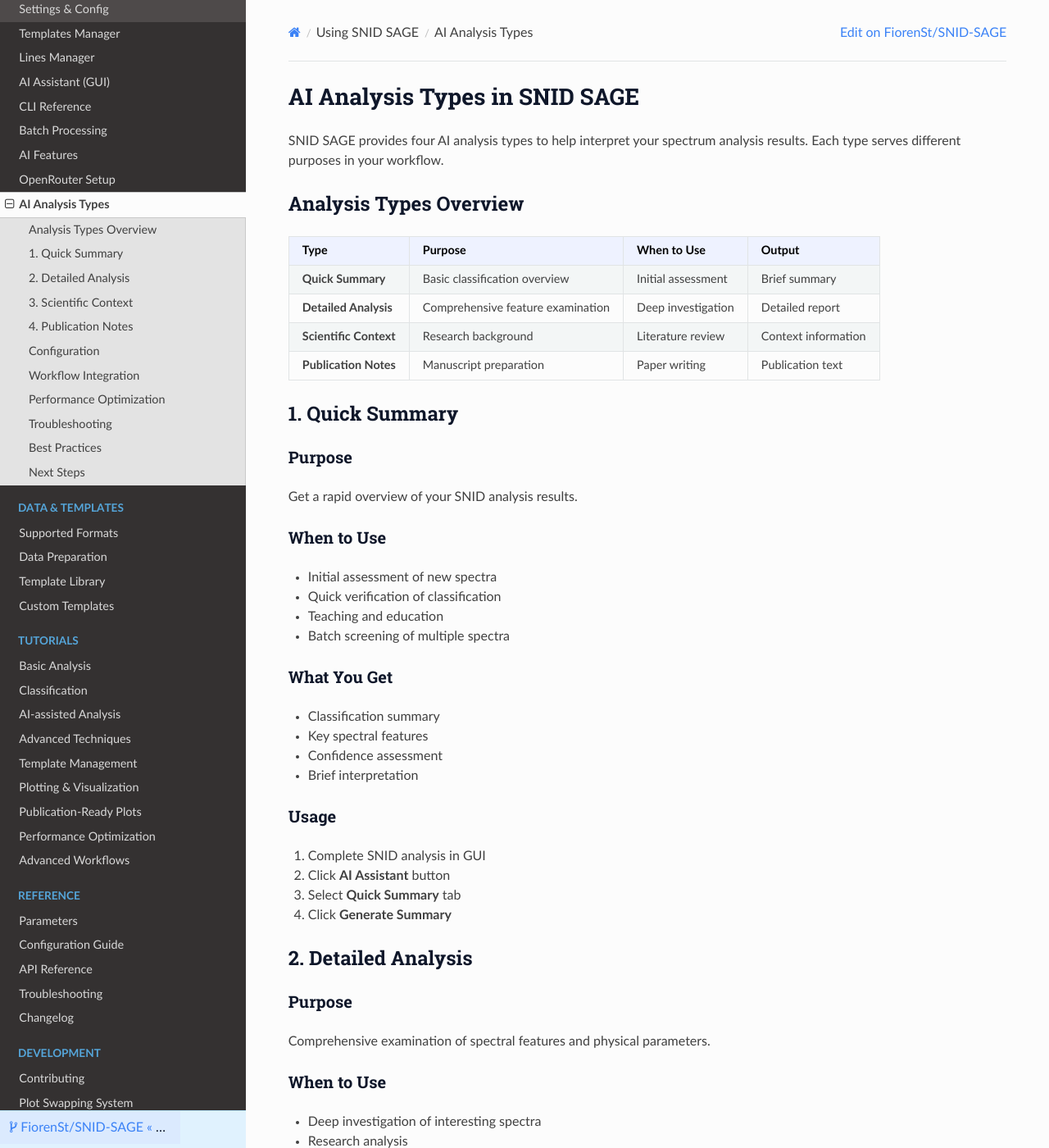
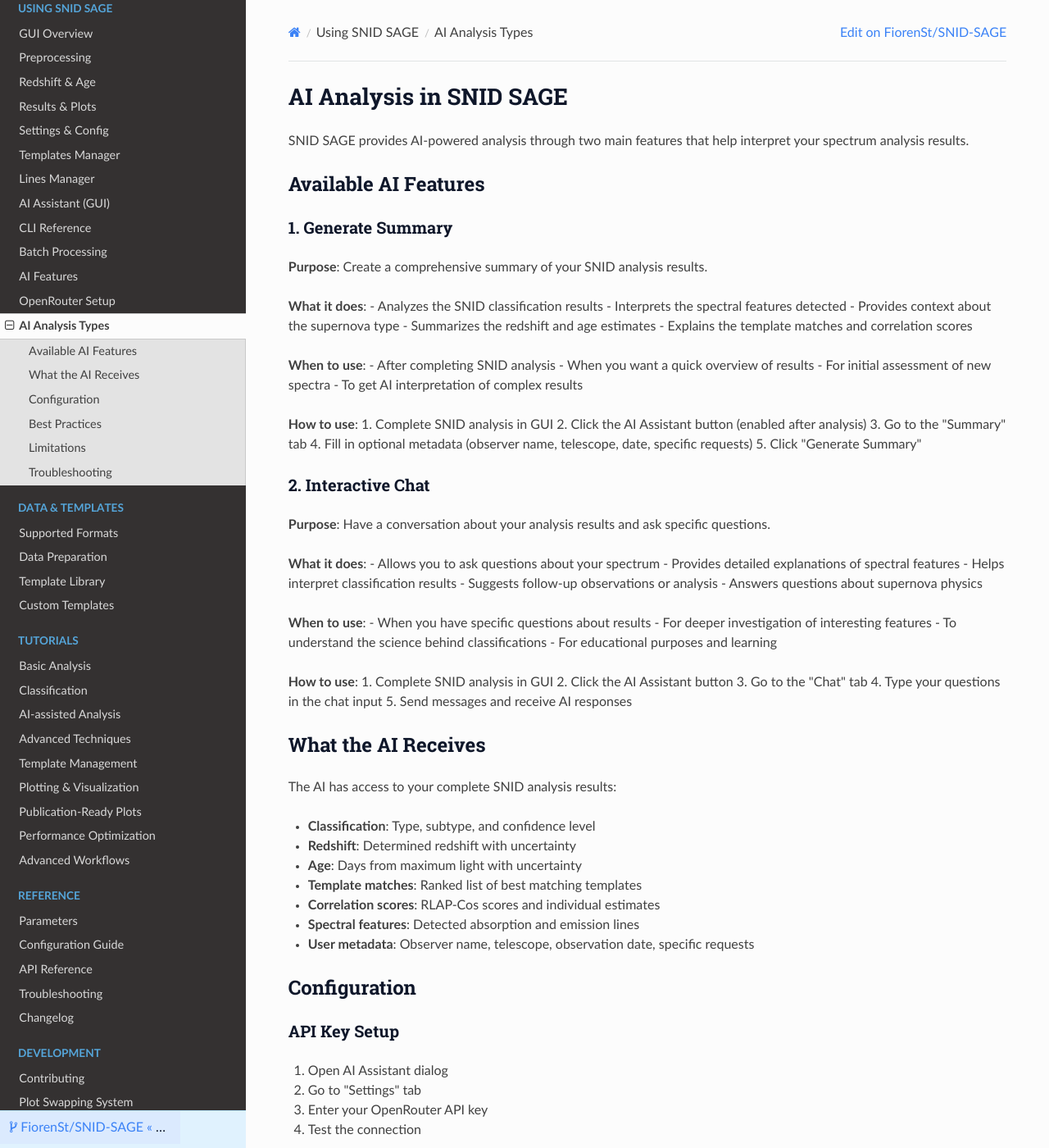
Before and after one commit to Amararyan/SNID-SAGE, an MkDocs documentation site: the page built from docs/ai/analysis-types.md, in a window 1280 px wide and 1400 px high. Shown: the whole window at 82% size. Built offline with MkDocs 1.6.1, drawn with Linux system fonts in a browser that asks for light colours; nearby versions of some CDN libraries; some of the changed text lies outside the part shown.

Commit message:
docs fix

````diff
--- a/docs/ai/analysis-types.md
+++ b/docs/ai/analysis-types.md
@@ -1,240 +1,108 @@
-# AI Analysis Types in SNID SAGE
+# AI Analysis in SNID SAGE
 
-SNID SAGE provides four AI analysis types to help interpret your spectrum analysis results. Each type serves different purposes in your workflow.
+SNID SAGE provides AI-powered analysis through two main features that help interpret your spectrum analysis results.
 
-## Analysis Types Overview
+## Available AI Features
 
-| Type | Purpose | When to Use | Output |
-|------|---------|-------------|--------|
-| **Quick Summary** | Basic classification overview | Initial assessment | Brief summary |
-| **Detailed Analysis** | Comprehensive feature examination | Deep investigation | Detailed report |
-| **Scientific Context** | Research background | Literature review | Context information |
-| **Publication Notes** | Manuscript preparation | Paper writing | Publication text |
+### 1. Generate Summary
+**Purpose**: Create a comprehensive summary of your SNID analysis results.
 
-## 1. Quick Summary
+**What it does**:
+- Analyzes the SNID classification results
+- Interprets the spectral features detected
+- Provides context about the supernova type
+- Summarizes the redshift and age estimates
+- Explains the template matches and correlation scores
 
-### Purpose
-Get a rapid overview of your SNID analysis results.
+**When to use**:
+- After completing SNID analysis
+- When you want a quick overview of results
+- For initial assessment of new spectra
+- To get AI interpretation of complex results
 
-### When to Use
-- Initial assessment of new spectra
-- Quick verification of classification
-- Teaching and education
-- Batch screening of multiple spectra
+**How to use**:
+1. Complete SNID analysis in GUI
+2. Click the AI Assistant button (enabled after analysis)
+3. Go to the "Summary" tab
+4. Fill in optional metadata (observer name, telescope, date, specific requests)
+5. Click "Generate Summary"
 
-### What You Get
-- Classification summary
-- Key spectral features
-- Confidence assessment
-- Brief interpretation
+### 2. Interactive Chat
+**Purpose**: Have a conversation about your analysis results and ask specific questions.
 
-### Usage
+**What it does**:
+- Allows you to ask questions about your spectrum
+- Provides detailed explanations of spectral features
+- Helps interpret classification results
+- Suggests follow-up observations or analysis
+- Answers questions about supernova physics
+
+**When to use**:
+- When you have specific questions about results
+- For deeper investigation of interesting features
+- To understand the science behind classifications
+- For educational purposes and learning
+
+**How to use**:
 1. Complete SNID analysis in GUI
-2. Click **AI Assistant** button
-3. Select **Quick Summary** tab
-4. Click **Generate Summary**
+2. Click the AI Assistant button
+3. Go to the "Chat" tab
+4. Type your questions in the chat input
+5. Send messages and receive AI responses
 
-## 2. Detailed Analysis
+## What the AI Receives
 
-### Purpose
-Comprehensive examination of spectral features and physical parameters.
+The AI has access to your complete SNID analysis results:
 
-### When to Use
-- Deep investigation of interesting spectra
-- Research analysis
-- Quality assessment
-- Publication preparation
-
-### What You Get
-- Executive summary
-- Detailed spectral feature analysis
-- Physical parameter interpretation
-- Template comparison
-- Quality assessment
-- Scientific implications
-- Follow-up recommendations
-
-### Usage
-1. Run SNID analysis
-2. Open **AI Assistant** dialog
-3. Select **Detailed Analysis** tab
-4. Configure analysis parameters
-5. Generate analysis
-
-## 3. Scientific Context
-
-### Purpose
-Provide research context and literature comparison.
-
-### When to Use
-- Research planning
-- Literature review
-- Grant proposals
-- Collaboration discussions
-- Educational purposes
-
-### What You Get
-- Research context and significance
-- Literature comparison
-- Similar objects in literature
-- Current research questions
-- Broader implications
-- Future research directions
-
-### Usage
-1. Complete spectrum analysis
-2. Open **AI Assistant** dialog
-3. Select **Scientific Context** tab
-4. Choose focus areas
-5. Generate context analysis
-
-## 4. Publication Notes
-
-### Purpose
-Generate manuscript-ready descriptions and analysis.
-
-### When to Use
-- Paper writing
-- Abstract preparation
-- Figure captions
-- Methods sections
-- Results interpretation
-
-### What You Get
-- Abstract-style summary
-- Methods description
-- Results presentation
-- Discussion points
-- Figure captions
-- Key findings
-- Publication recommendations
-
-### Usage
-1. Complete analysis workflow
-2. Open **AI Assistant** dialog
-3. Select **Publication Notes** tab
-4. Choose output format
-5. Generate publication content
+- **Classification**: Type, subtype, and confidence level
+- **Redshift**: Determined redshift with uncertainty
+- **Age**: Days from maximum light with uncertainty
+- **Template matches**: Ranked list of best matching templates
+- **Correlation scores**: RLAP-Cos scores and individual estimates
+- **Spectral features**: Detected absorption and emission lines
+- **User metadata**: Observer name, telescope, observation date, specific requests
 
 ## Configuration
 
+### API Key Setup
+1. Open AI Assistant dialog
+2. Go to "Settings" tab
+3. Enter your OpenRouter API key
+4. Test the connection
+
 ### Model Selection
-Configure preferred models for each analysis type:
+- Choose from available OpenRouter models
+- Test different models for best results
+- Models include GPT-4, Claude, Gemini, and others
 
-```bash
-# Set default models
-python run_snid_cli.py config set ai.models.quick_summary "openai/gpt-3.5-turbo"
-python run_snid_cli.py config set ai.models.detailed_analysis "anthropic/claude-3-opus"
-python run_snid_cli.py config set ai.models.scientific_context "openai/gpt-4-turbo"
-python run_snid_cli.py config set ai.models.publication_notes "anthropic/claude-3-opus"
-```
+## Best Practices
 
-### Output Customization
-```bash
-# Set output length limits
-python run_snid_cli.py config set ai.output_length.quick_summary 200
-python run_snid_cli.py config set ai.output_length.detailed_analysis 1000
-python run_snid_cli.py config set ai.output_length.scientific_context 600
-python run_snid_cli.py config set ai.output_length.publication_notes 800
-```
+### Effective Usage
+- **Start with Summary**: Get an overview before diving into details
+- **Ask Specific Questions**: Use chat for targeted inquiries
+- **Provide Context**: Include relevant metadata for better results
+- **Verify Important Claims**: AI can make mistakes, cross-check critical information
 
-## Workflow Integration
+### Research Workflow
+1. Run SNID analysis
+2. Generate AI summary for overview
+3. Use chat for specific questions
+4. Export results with AI insights
+5. Incorporate into your research
 
-### Recommended Sequence
+## Limitations
 
-**For New Spectra:**
-1. Quick Summary - Initial assessment
-2. Detailed Analysis - If interesting or high quality
-3. Scientific Context - For research planning
-4. Publication Notes - If publishing
-
-**For Research Projects:**
-1. Scientific Context - Understand field
-2. Detailed Analysis - Comprehensive study
-3. Publication Notes - Manuscript preparation
-
-**For Education:**
-1. Quick Summary - Basic understanding
-2. Detailed Analysis - Deep learning
-3. Scientific Context - Broader implications
-
-### Batch Processing
-```bash
-# Quick screening of multiple spectra
-python run_snid_cli.py ai analyze-batch spectra/ --type quick --output screening/
-
-# Detailed analysis of interesting objects
-python run_snid_cli.py ai analyze-batch interesting/ --type detailed --output analysis/
-
-# Publication preparation
-python run_snid_cli.py ai analyze-batch results/ --type publication_notes --output papers/
-```
-
-## Performance Optimization
-
-### Model Selection Strategy
-```bash
-# Use faster models for screening
-python run_snid_cli.py ai analyze-batch spectra/ --type quick --model "openai/gpt-3.5-turbo"
-
-# Use best models for important analysis
-python run_snid_cli.py ai analyze important.json --type detailed --model "anthropic/claude-3-opus"
-```
-
-### Caching
-```bash
-# Enable caching for repeated analyses
-python run_snid_cli.py config set ai.enable_caching true
-python run_snid_cli.py config set ai.cache_duration 86400  # 24 hours
-```
+- Requires internet connection for OpenRouter API
+- Quality depends on the chosen AI model
+- May not be available for all spectral types
+- Results should be verified against literature
 
 ## Troubleshooting
 
 ### Common Issues
+- **API Key Errors**: Check key format and account credits
+- **Connection Issues**: Verify internet connection
+- **Poor Results**: Try different models or rephrase questions
+- **Timeout Errors**: Check OpenRouter service status
 
-**Poor Quality Output**
-- Check input data quality
-- Try different model
-- Adjust output length parameters
-
-**Performance Issues**
-- Use faster models for screening
-- Enable caching
-- Check internet connection
-
-### Error Messages
-
-| Error | Solution |
-|-------|----------|
-| `Analysis type not supported` | Use: quick, detailed, scientific_context, publication_notes |
-| `Model not available` | Try alternative model or wait |
-| `Input quality too low` | Improve data quality or use different analysis |
-| `Output too long` | Reduce max_length parameter |
-
-## Best Practices
-
-### Effective Usage
-1. **Start Simple**: Use Quick Summary first, then go deeper
-2. **Ask Specific Questions**: Focus on particular features or aspects
-3. **Cross-validate**: Use AI insights to guide further analysis
-4. **Understand Limitations**: AI can make mistakes, verify important claims
-
-### Research Workflow
-1. **Run SNID Analysis**: Get initial classification
-2. **Quick AI Summary**: Understand basic results
-3. **Interactive Chat**: Explore specific questions
-4. **Detailed Analysis**: Get comprehensive insights
-5. **Export Results**: Save AI analysis with your data
-
-## Next Steps
-
-1. **Try Each Type**: Experiment with all 4 analysis types
-2. **Optimize Workflow**: Develop efficient analysis sequences
-3. **Customize Output**: Configure analysis parameters for your needs
-4. **Batch Processing**: Set up automated workflows
-5. **Integration**: Incorporate AI analysis into your research pipeline
-
-For more information, see:
-- [OpenRouter Setup](openrouter-setup.md) - Configure AI providers
-- [AI Overview](overview.md) - Complete AI capabilities guide
-- [AI Tutorial](../tutorials/ai-assisted-analysis.md) - Step-by-step workflow
+For setup instructions, see [OpenRouter Setup](openrouter-setup.md).
````
Also changed, not shown: README.md (+1 -19 lines).
